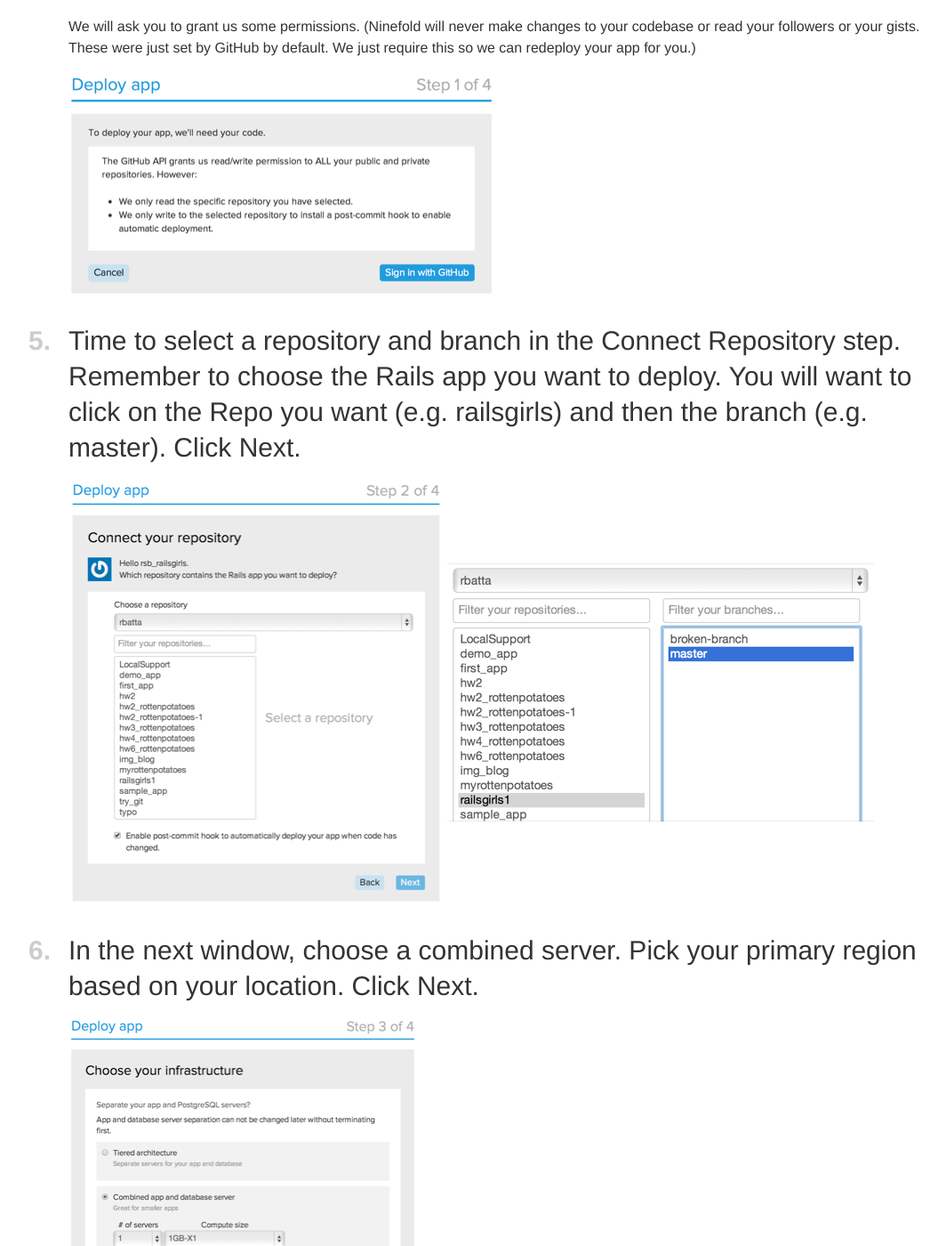
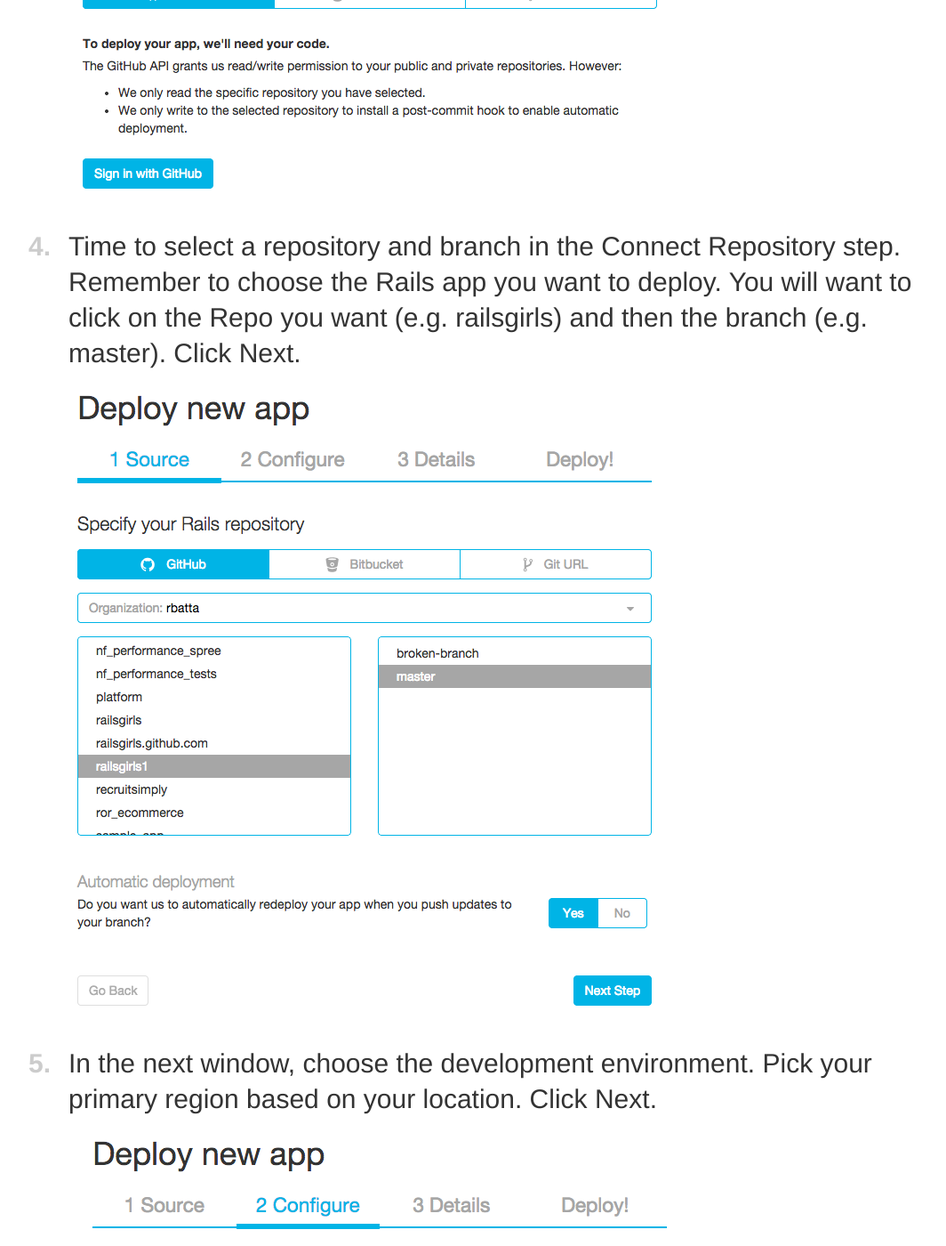
Before and after one commit to railsgirls/guides.railsgirls.com, a Jekyll site: the page built from _posts/2013-11-14-ninefold-deployment.markdown, in a window 1280 px wide and 1400 px high, scrolled down 2175 px. Shown: the whole window at 89% size, without its empty margins (8-1072 px from the left). Built offline with Jekyll 4.4.1, drawn with Linux system fonts in a browser that asks for light colours; nearby versions of some CDN libraries; some of the changed text lies outside the part shown.

Commit message:
Updated verbage and images for Ninefolds new deployment wizard

```diff
--- a/_posts/2013-11-14-ninefold-deployment.markdown
+++ b/_posts/2013-11-14-ninefold-deployment.markdown
@@ -32,6 +33,12 @@
 group :production do
   gem 'pg'
 end
+{% endhighlight %}
+
+Also remove rails_12factor so that Ninefold logging can work properly:
+
+{% highlight ruby %}
+gem 'rails_12factor'
 {% endhighlight %}
 
 Save then run `bundle install --without production` to setup your dependencies. By running bundle install, the Gemfile and Gemfile.lock files will match up. By running --without production, it skips the group :production.
@@ -63,40 +70,38 @@
 
 ![Alright stop! Collaborate and listen](/images/ninefold/deploy_now.png)
 
-## *3.*Choose GitHub as your repository you want to deploy from.
+## *3.*GitHub is the default repository to deploy from.
 
-![Ice is back with my brand new invention](/images/ninefold/select_repo1.png)
-
-## *4.*Click on Sign in with GitHub.  Of course, read the blurb about how Ninefold accesses your GitHub.
+Click on Sign in with GitHub.  Of course, read the blurb about how Ninefold accesses your GitHub.
 
 We will ask you to grant us some permissions. (Ninefold will never make changes to your codebase or read your followers or your gists. These were just set by GitHub by default. We just require this so we can redeploy your app for you.)
 
 ![Something grabs ahold of me tightly](/images/ninefold/deploy_github.png)
 
-## *5.*Time to select a repository and branch in the Connect Repository step.  Remember to choose the Rails app you want to deploy. You will want to click on the Repo you want (e.g. railsgirls) and then the branch (e.g. master).  Click Next.
+## *4.*Time to select a repository and branch in the Connect Repository step.  Remember to choose the Rails app you want to deploy. You will want to click on the Repo you want (e.g. railsgirls) and then the branch (e.g. master).  Click Next.
 
-![Flow like a harpoon daily and nightly](/images/ninefold/select_repo2.png) ![Will it ever stop? Yo! I don't know!](/images/ninefold/select_repo3.png)
+![Flow like a harpoon daily and nightly](/images/ninefold/select_repo2.png)
 
-## *6.*In the next window, choose a combined server.  Pick your primary region based on your location.  Click Next.
+## *5.*In the next window, choose the development environment.  Pick your primary region based on your location. Click Next.
 
 ![Turn off the lights, and we'll glow](/images/ninefold/select_infrastructure2.png)
 
-## *7.*This is the last step! Name your app (it will also become part of your deployed app name).  Click Deploy App.
+## *6.*This is the last step! Name your app (it will also become part of your deployed app name). Click Deploy App.
 
 ![To the extreme we rock the mic like a vandal](/images/ninefold/select_extras.png)
 
-## *8.*Boom, done! Grab a drink, sit back, and relax. Ninefold will deploy your app!
+## *7.*Boom, done! Grab a drink, sit back, and relax. Ninefold will deploy your app!
 
 ![Light up the stage and deploy our apps like a champ-dle](/images/ninefold/boom_done.png)
 
-## *9.*Once your app's been deployed, you'll want to click on View Details. You'll see your app information.  Click on the name that has yourappname1234.ninefold-apps.com (railsgirls4fcd.ninefold-apps.com in my case).
+## *8.*Once your app's been deployed, you'll want to click on View Details. You'll see your app information. Click on the name that has yourappname1234.ninefold-apps.com (railsgirls1master46a9.ninefold-apps.com in my case).
 
 ![Ice ice baby, dat datadat dat da da](/images/ninefold/view_app.png)
 
-## *10.*Celebrate! Your app is now online for the world to see!
+## *9.*Celebrate! Your app is now online for the world to see!
 
 <hr />
 
 ## Closing remarks
 
-Every time you push your changes to your github, Ninefold will automatically redeploy your app for you (just takes a few minutes)!
+Every time you push your changes to your Github, Ninefold will automatically redeploy your app for you (just takes a few minutes)!
```
Also changed, not shown: other parts of _posts/2013-11-14-ninefold-deployment.markdown (+2 -1 lines), images/ninefold/boom_done.png, images/ninefold/deploy_github.png, images/ninefold/deploy_now.png, images/ninefold/ninefold1.png (deleted), images/ninefold/select_extras.png, images/ninefold/select_infrastructure2.png, images/ninefold/select_repo2.png, images/ninefold/select_repo3.png (deleted), images/ninefold/view_app.png, images/ninefold/view_app2.png (deleted).
